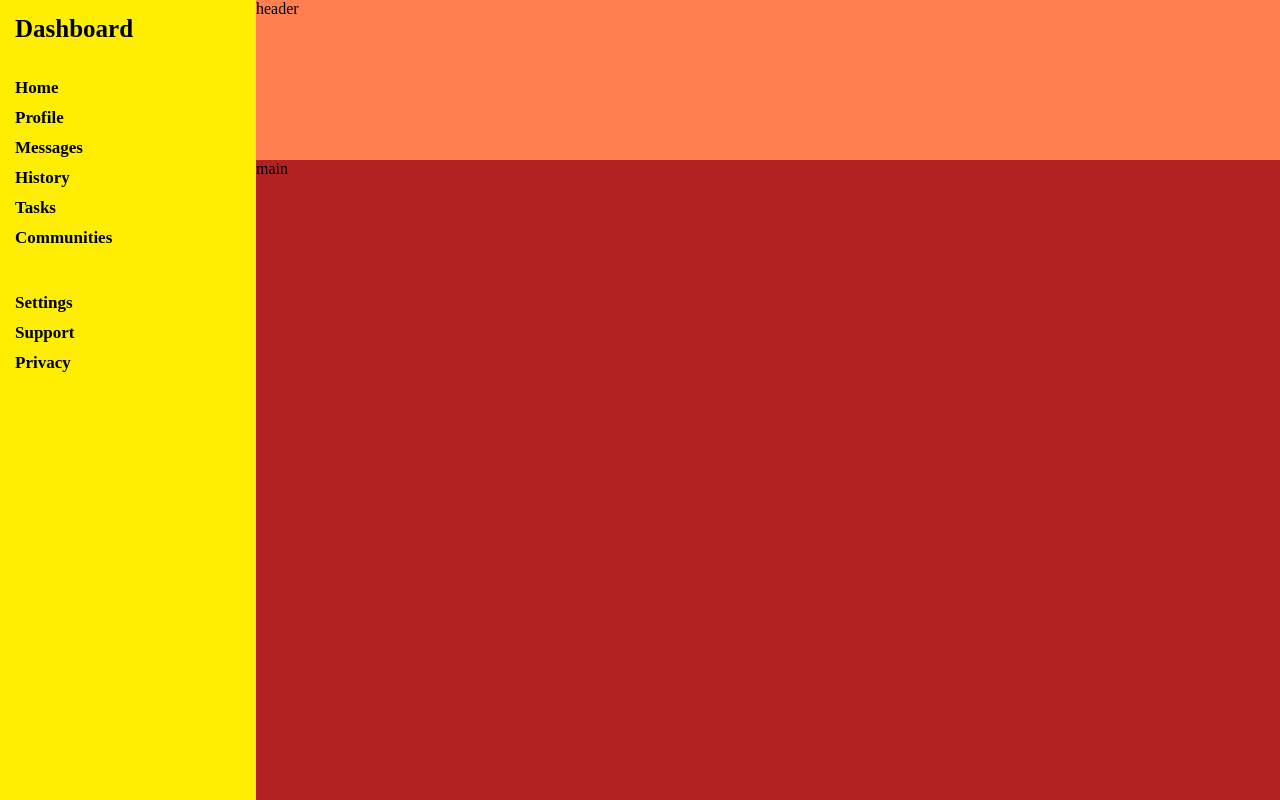
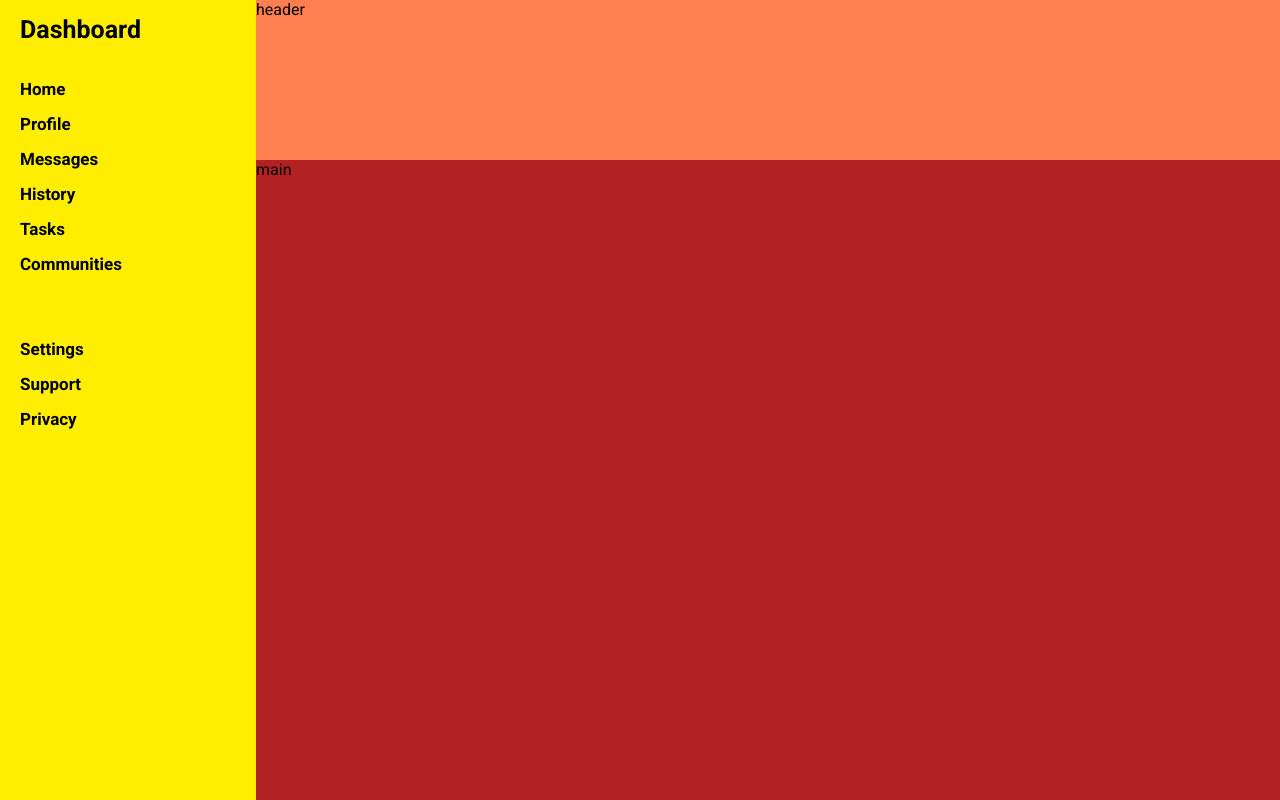
Before and after one commit to contactjw/admin-dashboard, a plain HTML site: page index.html in a window 1280 px wide. Drawn offline with Linux system fonts and the light colour scheme.

Commit message:
Add final touches to sidebar positioning

```diff
--- a/index.html
+++ b/index.html
@@ -4,6 +4,9 @@
     <meta charset="UTF-8">
     <meta http-equiv="X-UA-Compatible" content="IE=edge">
     <meta name="viewport" content="width=device-width, initial-scale=1.0">
+    <link rel="preconnect" href="https://fonts.googleapis.com">
+    <link rel="preconnect" href="https://fonts.gstatic.com" crossorigin>
+    <link href="https://fonts.googleapis.com/css2?family=Roboto:ital,wght@0,100;0,300;0,400;0,500;0,700;0,900;1,100;1,300;1,400;1,500;1,700;1,900&display=swap" rel="stylesheet">
     <link rel="stylesheet" href="styles.css">
     <title>Admin Dashboard</title>
 </head>
--- a/styles.css
+++ b/styles.css
@@ -2,6 +2,7 @@
     box-sizing: border-box;
     padding: 0;
     margin: 0;
+    font-family: 'Roboto', sans-serif;
 }
 
 .container {
@@ -17,7 +18,7 @@
     background-color: rgb(255, 238, 0);
     grid-column: 1 / 2;
     grid-row: 1 / 3;
-    padding: 15px 15px 15px 15px;
+    padding: 15px 20px 20px 20px;
     display: grid;
     grid-template-columns: 1fr;
     grid-template-rows: auto auto 1fr;
@@ -42,10 +43,11 @@
 }
 
 .nav-styles li {
-    padding-bottom: 10px;
+    padding-bottom: 15px;
 }
 
 .setting-bar {
+    padding-top: 15px;
     grid-row: 3 / 4;
 }
 
```
